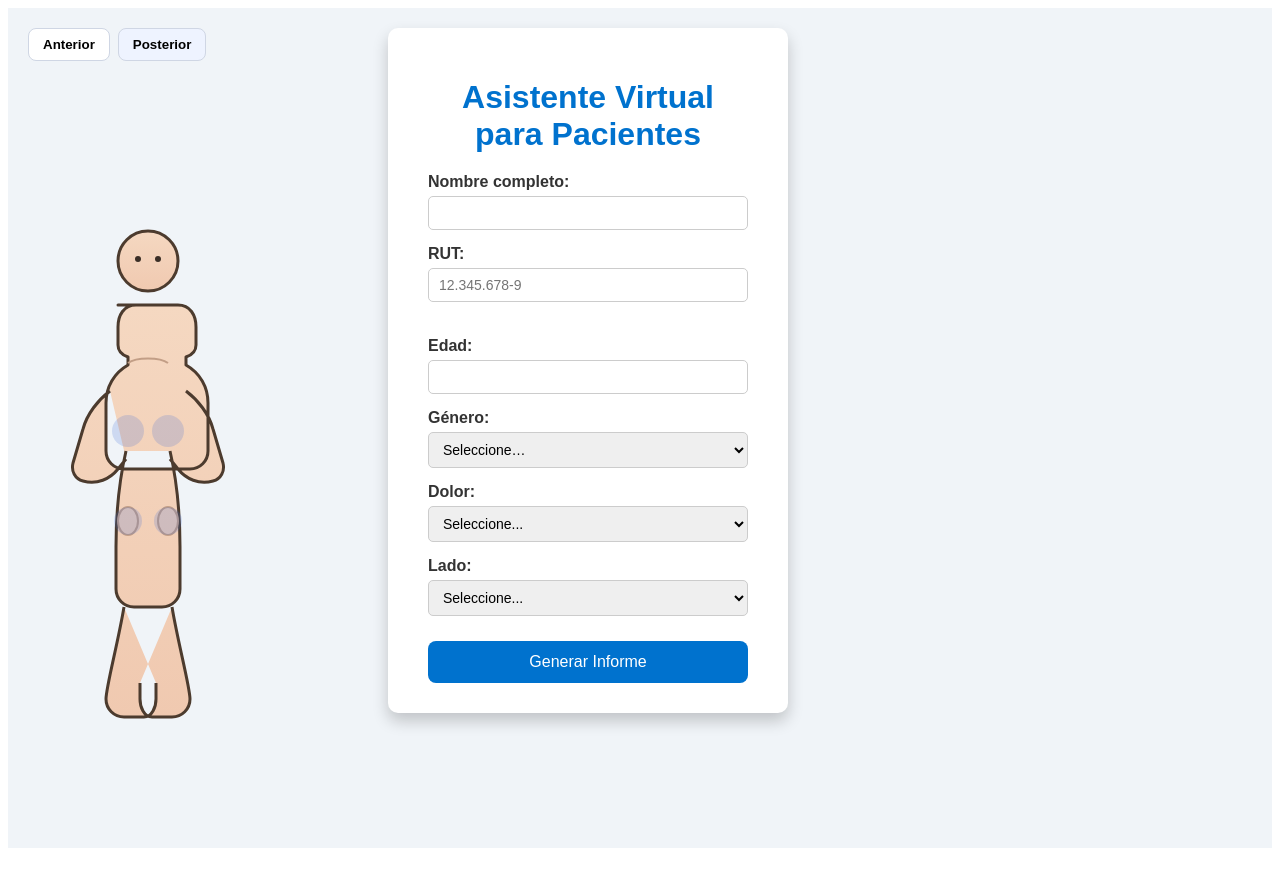
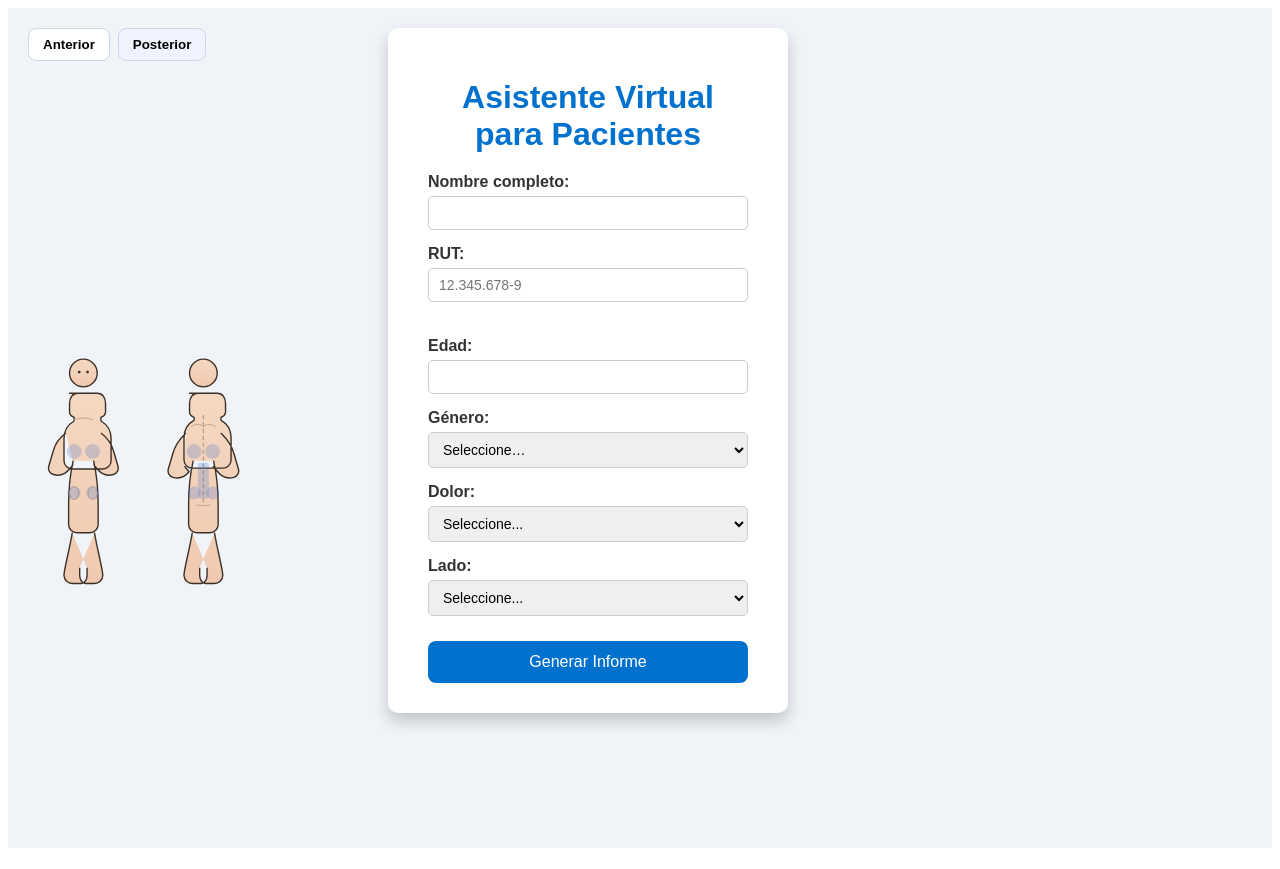
Before and after one commit to cahuerta/ASISTENCIA-ICA, a React (Vite) app: page / in a window 1280 px wide. Built offline with nearby package versions, Linux system fonts and the light colour scheme; no server answers.

Commit message:
Update EsquemaAnterior.jsx

```diff
--- a/src/EsquemaAnterior.jsx
+++ b/src/EsquemaAnterior.jsx
@@ -1,46 +1,65 @@
 import React from "react";
 
-/** Vista frontal – ojos, caderas centradas, patelas. */
-export default function EsquemaAnterior({
+/**
+ * EsquemaBivista
+ * - Dibuja VISTA ANTERIOR (izquierda) y POSTERIOR (derecha) en un solo SVG.
+ * - onSeleccionZona?: (texto) => void   // Caderas, Rodillas, Columna lumbar (solo posterior)
+ * - width: ancho total (ambas vistas). Alto se ajusta automáticamente.
+ */
+export default function EsquemaBivista({
   onSeleccionZona,
-  width = 240,
+  width = 560,            // 520–600 funciona bien
   className = "",
+  showLabels = false,     // pon en true si quieres textos "Anterior" y "Posterior" arriba
 }) {
-  const handle = (z) => typeof onSeleccionZona === "function" && onSeleccionZona(z);
+  const handle = (z) =>
+    typeof onSeleccionZona === "function" && onSeleccionZona(z);
 
   return (
     <svg
-      viewBox="0 0 240 520"
+      viewBox="0 0 520 520"
       width={width}
       height="auto"
       preserveAspectRatio="xMidYMid meet"
       className={className}
       xmlns="http://www.w3.org/2000/svg"
-      aria-label="Vista anterior"
+      aria-label="Esquema humano: anterior y posterior"
       style={{ display: "block" }}
     >
       <defs>
-        <linearGradient id="skinA" x1="0" y1="0" x2="0" y2="1">
+        <linearGradient id="skin" x1="0" y1="0" x2="0" y2="1">
           <stop offset="0%" stopColor="#f5d8c1" />
           <stop offset="100%" stopColor="#f0c9b0" />
         </linearGradient>
         <style>{`
-          .outline{ fill:url(#skinA); stroke:#4c3b2e; stroke-width:3; stroke-linejoin:round; }
-          .hint{ fill:none; stroke:#c29e86; stroke-width:2; }
-          .hit{ fill:#3f6dd9; opacity:.20; cursor:pointer; }
+          .outline{ fill:url(#skin); stroke:#3b3028; stroke-width:3; stroke-linejoin:round; }
+          .soft{ fill:none; stroke:#c49f87; stroke-width:2; stroke-linecap:round; }
+          .spine{ stroke:#c49f87; stroke-width:3; stroke-linecap:round; stroke-dasharray:7 8; }
+          .hit{ fill:#2f6bd8; opacity:.22; cursor:pointer; }
           .hit:hover{ opacity:.32; }
+          .label{ fill:#1f2937; font-size:16px; font-weight:700; }
         `}</style>
       </defs>
 
+      {showLabels && (
+        <>
+          <text x="120" y="28" textAnchor="middle" className="label">Anterior</text>
+          <text x="400" y="28" textAnchor="middle" className="label">Posterior</text>
+        </>
+      )}
+
+      {/* =============== VISTA ANTERIOR (izquierda) ================= */}
+      <g id="anterior" transform="translate(0,0)">
         {/* Cabeza con ojos */}
         <circle cx="120" cy="52" r="30" className="outline" />
-      <circle cx="110" cy="50" r="3" fill="#3a2e26" />
-      <circle cx="130" cy="50" r="3" fill="#3a2e26" />
+        <circle cx="111" cy="50" r="3" fill="#3a2e26" />
+        <circle cx="129" cy="50" r="3" fill="#3a2e26" />
 
-      {/* Silueta frontal continua */}
+        {/* Silueta frontal continua (proporción tipo mock) */}
         <path
           className="outline"
-        d="M90 96h60c12 0 18 10 18 22v18c0 6-4 10-10 12v8c14 8 22 22 22 38v48
+          d="
+            M90 96h60c12 0 18 10 18 22v18c0 6-4 10-10 12v8c14 8 22 22 22 38v48
             c0 10-8 18-18 18H96c-10 0-18-8-18-18v-48c0-16 8-30 22-38v-8c-6-2-10-6-10-12v-18
             c0-12 6-22 18-22Z
             M82 182c-12 9-23 23-27 38l-10 34c-2 8 2 16 10 18 14 4 27-2 35-12l8-10
@@ -51,55 +70,81 @@ export default function EsquemaAnterior({
             M144 398c6 36 18 80 18 92 0 10-8 18-18 18h-20c-8 0-12-10-12-18v-16"
         />
 
-      {/* Referencias suaves */}
-      <path className="hint" d="M100 154c8-6 32-6 40 0" />
-      <ellipse className="hint" cx="100" cy="312" rx="10" ry="14" />
-      <ellipse className="hint" cx="140" cy="312" rx="10" ry="14" />
+        {/* Referencias suaves (pectoral/esternón) + patelas */}
+        <path className="soft" d="M100 154c8-6 32-6 40 0" />
+        <ellipse className="soft" cx="100" cy="312" rx="10" ry="14" />
+        <ellipse className="soft" cx="140" cy="312" rx="10" ry="14" />
 
-      {/* Zonas clickeables */}
-      <ellipse
-        className="hit"
-        cx="100"
-        cy="222"
-        rx="16"
-        ry="16"
-        onClick={() => handle("Cadera izquierda")}
-      >
+        {/* Zonas clickeables (caderas centradas y rodillas) */}
+        <ellipse className="hit" cx="100" cy="222" rx="16" ry="16"
+          onClick={() => handle("Cadera izquierda")} >
           <title>Cadera izquierda</title>
         </ellipse>
-
-      <ellipse
-        className="hit"
-        cx="140"
-        cy="222"
-        rx="16"
-        ry="16"
-        onClick={() => handle("Cadera derecha")}
-      >
+        <ellipse className="hit" cx="140" cy="222" rx="16" ry="16"
+          onClick={() => handle("Cadera derecha")} >
           <title>Cadera derecha</title>
         </ellipse>
 
-      <ellipse
-        className="hit"
-        cx="100"
-        cy="312"
-        rx="14"
-        ry="14"
-        onClick={() => handle("Rodilla izquierda")}
-      >
+        <ellipse className="hit" cx="100" cy="312" rx="14" ry="14"
+          onClick={() => handle("Rodilla izquierda")} >
           <title>Rodilla izquierda</title>
         </ellipse>
-
-      <ellipse
-        className="hit"
-        cx="140"
-        cy="312"
-        rx="14"
-        ry="14"
-        onClick={() => handle("Rodilla derecha")}
-      >
+        <ellipse className="hit" cx="140" cy="312" rx="14" ry="14"
+          onClick={() => handle("Rodilla derecha")} >
           <title>Rodilla derecha</title>
         </ellipse>
+      </g>
+
+      {/* =============== VISTA POSTERIOR (derecha) ================== */}
+      <g id="posterior" transform="translate(260,0)">
+        {/* Cabeza (posterior, sin cabello) */}
+        <circle cx="120" cy="52" r="30" className="outline" />
+
+        {/* Silueta posterior */}
+        <path
+          className="outline"
+          d="
+            M90 96h60c12 0 18 10 18 22v18c0 6-4 10-10 12v6c14 8 22 22 22 38v48
+            c0 10-8 18-18 18H96c-10 0-18-8-18-18v-48c0-16 8-30 22-38v-6c-6-2-10-6-10-12v-18
+            c0-12 6-22 18-22Z
+            M82 182c-10 10-24 28-28 44l-10 34c-2 8 2 16 10 18 14 4 27-2 35-12l-10-12
+            M158 182c10 10 24 28 28 44l10 34c2 8-2 16-10 18-14 4-27-2-35-12l-10-12
+            M98 242c-6 26-10 62-10 96v42c0 10 8 18 18 18h28c10 0 18-8 18-18v-42
+            c0-34-4-70-10-96
+            M96 398c-6 36-18 80-18 92 0 10 8 18 18 18h20c8 0 12-10 12-18v-16
+            M144 398c6 36 18 80 18 92 0 10-8 18-18 18h-20c-8 0-12-10-12-18v-16"
+        />
+
+        {/* Columna (puntos/dash), escápulas y pliegue glúteo simple */}
+        <line x1="120" y1="144" x2="120" y2="334" className="spine" />
+        <path className="soft" d="M94 168c6-6 20-6 26 0" />
+        <path className="soft" d="M120 168c6-6 20-6 26 0" />
+        <path className="soft" d="M106 338c8 2 20 2 28 0" />
+
+        {/* Zonas clickeables: lumbar, caderas y rodillas */}
+        <rect className="hit" x="108" y="246" width="24" height="78" rx="6"
+          onClick={() => handle("Columna lumbar")} >
+          <title>Columna lumbar</title>
+        </rect>
+
+        <ellipse className="hit" cx="100" cy="222" rx="16" ry="16"
+          onClick={() => handle("Cadera izquierda")} >
+          <title>Cadera izquierda</title>
+        </ellipse>
+        <ellipse className="hit" cx="140" cy="222" rx="16" ry="16"
+          onClick={() => handle("Cadera derecha")} >
+          <title>Cadera derecha</title>
+        </ellipse>
+
+        <ellipse className="hit" cx="100" cy="312" rx="14" ry="14"
+          onClick={() => handle("Rodilla izquierda")} >
+          <title>Rodilla izquierda</title>
+        </ellipse>
+        <ellipse className="hit" cx="140" cy="312" rx="14" ry="14"
+          onClick={() => handle("Rodilla derecha")} >
+          <title>Rodilla derecha</title>
+        </ellipse>
+      </g>
     </svg>
   );
 }
```
Lines whose indentation alone changed are shown as unchanged.
